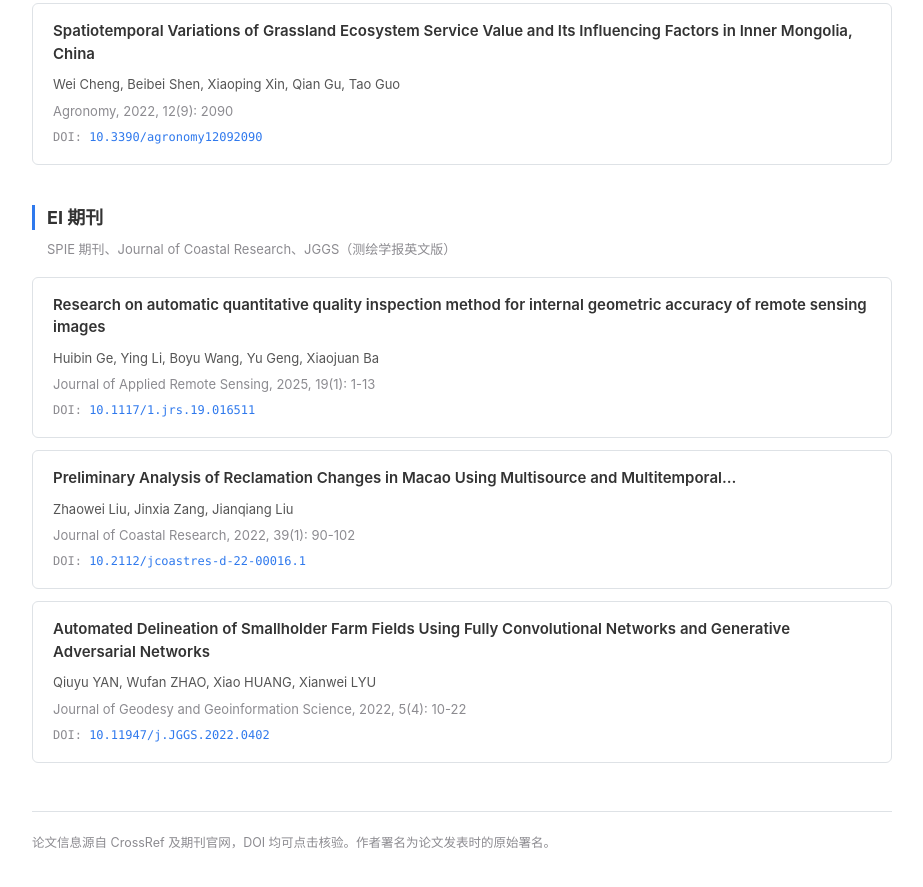
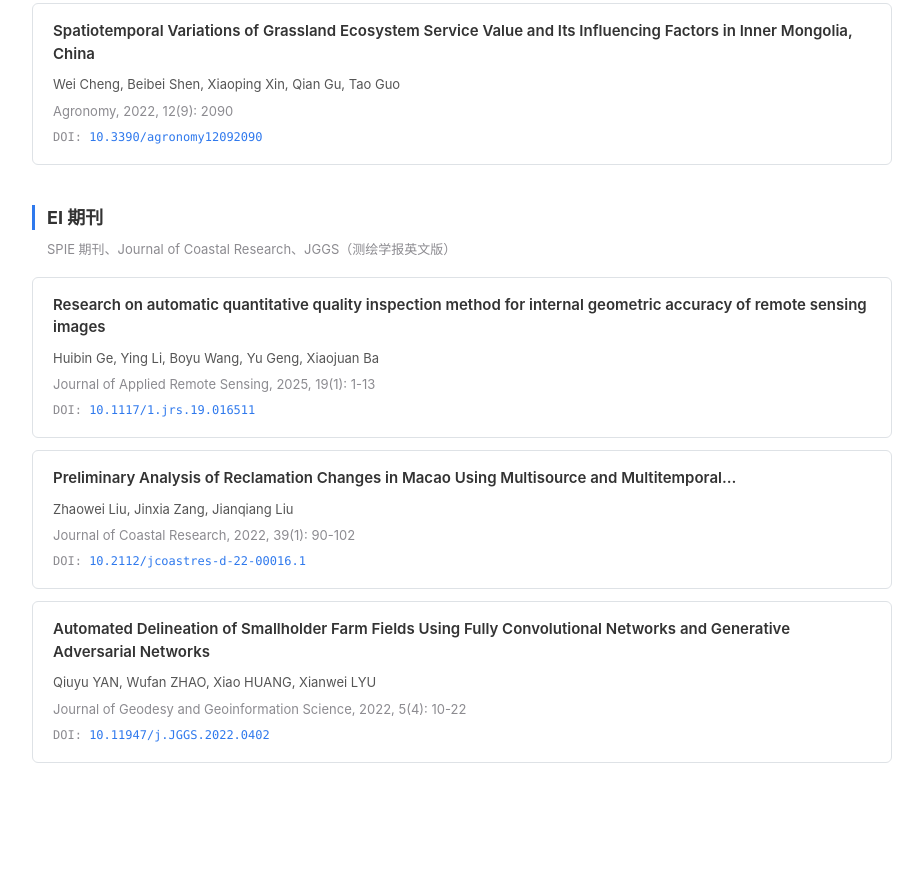
Before and after one commit to haibin-yu/piesat-prod, a plain HTML site: page representative-papers.html in a window 1280 px wide. Shown: the part 2229-3116 px from the top of the page, without its empty margins (178-1101 px from the left). Drawn offline with Linux system fonts and the light colour scheme.

Commit message:
chore: 删除页脚声明（信息源自CrossRef等，官网正式栏目无需）

```diff
--- a/representative-papers.html
+++ b/representative-papers.html
@@ -35,7 +35,6 @@
   ol.papers li .doi a{color:var(--accent);text-decoration:none;}
   ol.papers li .doi a:hover{text-decoration:underline;}
   .badge{display:inline-block;font-size:11px;padding:1px 8px;border-radius:10px;background:var(--accent-soft);color:var(--accent);margin-left:8px;vertical-align:middle;white-space:nowrap;}
-  .foot{margin-top:48px;padding-top:20px;border-top:1px solid var(--line);font-size:12.5px;color:var(--sub);}
 
   /* 交付预览工具栏 */
   .tb-bar{position:fixed;top:0;left:0;right:0;z-index:9999;background:#1a1a1a;color:#fff;padding:8px 20px;display:flex;align-items:center;gap:12px;font-size:12px;font-family:"PingFang SC","Hiragino Sans GB","Microsoft YaHei",sans-serif}
@@ -213,10 +212,6 @@ function viewSource(){var a=document.getElementById('srcArea');if(a.style.displa
     </ol>
   </section>
 
-  <div class="foot">
-    论文信息源自 CrossRef 及期刊官网，DOI 均可点击核验。作者署名为论文发表时的原始署名。
-  </div>
-
 </div>
 </body>
 </html>
```
